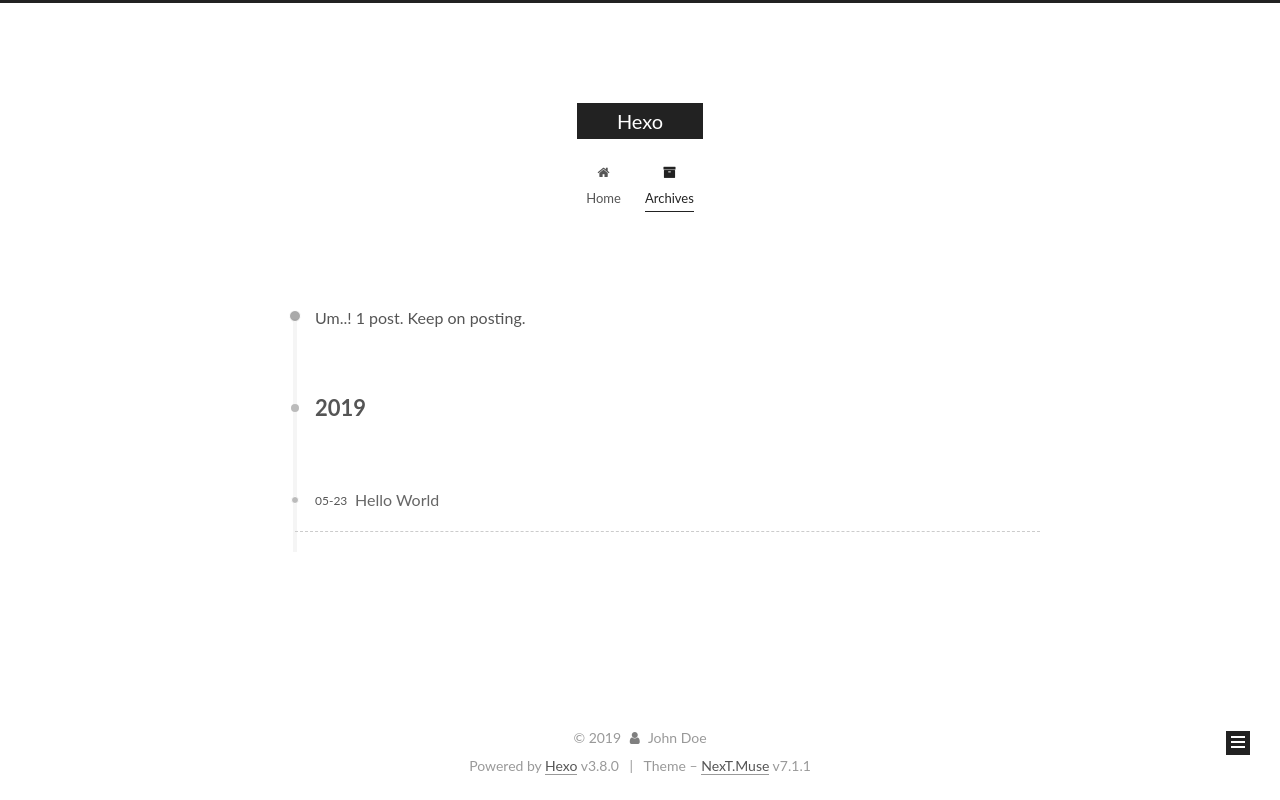
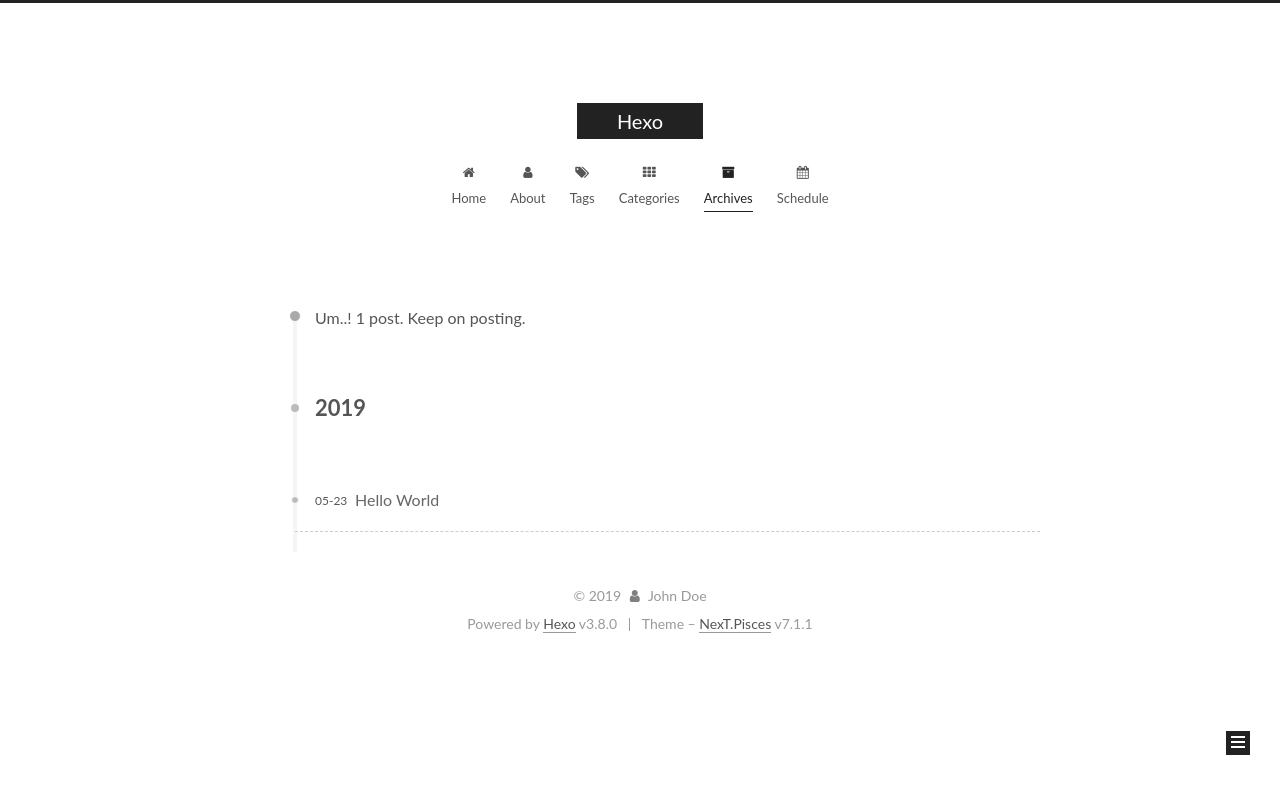
Before and after one commit to lsj731965675/lsj731965675.github.io, a plain HTML site: page archives/2019/05/index.html in a window 1280 px wide. Drawn offline with Linux system fonts and the light colour scheme.

Commit message:
Site updated: 2019-05-23 01:00:45

```diff
--- a/2019/05/23/hello-world/index.html
+++ b/2019/05/23/hello-world/index.html
@@ -14,7 +14,7 @@
 
 
 
-<html class="theme-next muse use-motion" lang>
+<html class="theme-next pisces use-motion" lang>
 <head><meta name="generator" content="Hexo 3.8.0">
   <meta charset="UTF-8">
 <meta http-equiv="X-UA-Compatible" content="IE=edge">
@@ -70,7 +70,7 @@
   var NexT = window.NexT || {};
   var CONFIG = {
     root: '/',
-    scheme: 'Muse',
+    scheme: 'Pisces',
     version: '7.1.1',
     sidebar: {"position":"left","display":"post","offset":12,"onmobile":false,"dimmer":false},
     back2top: true,
@@ -227,6 +227,57 @@
 
 
 
+          <li class="menu-item menu-item-about">
+
+
+
+
+
+
+
+
+
+    <a href="/about/" rel="section"><i class="menu-item-icon fa fa-fw fa-user"></i> <br>About</a>
+
+  </li>
+
+
+
+
+          <li class="menu-item menu-item-tags">
+
+
+
+
+
+
+
+
+
+    <a href="/tags/" rel="section"><i class="menu-item-icon fa fa-fw fa-tags"></i> <br>Tags</a>
+
+  </li>
+
+
+
+
+          <li class="menu-item menu-item-categories">
+
+
+
+
+
+
+
+
+
+    <a href="/categories/" rel="section"><i class="menu-item-icon fa fa-fw fa-th"></i> <br>Categories</a>
+
+  </li>
+
+
+
+
           <li class="menu-item menu-item-archives">
 
 
@@ -243,10 +294,24 @@
 
 
 
-    </ul>
+
+          <li class="menu-item menu-item-schedule">
 
 
 
+
+
+
+
+
+
+    <a href="/schedule/" rel="section"><i class="menu-item-icon fa fa-fw fa-calendar"></i> <br>Schedule</a>
+
+  </li>
+
+
+
+    </ul>
 
 
 
@@ -269,6 +334,9 @@
     <main id="main" class="main">
       <div class="main-inner">
         <div class="content-wrap">
+
+
+
 
           <div id="content" class="content">
 
@@ -550,7 +618,7 @@
 
 
 
-  <div class="theme-info">Theme – <a href="https://theme-next.org" class="theme-link" rel="noopener" target="_blank">NexT.Muse</a> v7.1.1</div>
+  <div class="theme-info">Theme – <a href="https://theme-next.org" class="theme-link" rel="noopener" target="_blank">NexT.Pisces</a> v7.1.1</div>
 
 
 
@@ -638,7 +706,9 @@
 
 
 
-  <script src="/js/schemes/muse.js?v=7.1.1"></script>
+  <script src="/js/affix.js?v=7.1.1"></script>
+
+  <script src="/js/schemes/pisces.js?v=7.1.1"></script>
 
 
 
--- a/archives/2019/05/index.html
+++ b/archives/2019/05/index.html
@@ -14,7 +14,7 @@
 
 
 
-<html class="theme-next muse use-motion" lang>
+<html class="theme-next pisces use-motion" lang>
 <head><meta name="generator" content="Hexo 3.8.0">
   <meta charset="UTF-8">
 <meta http-equiv="X-UA-Compatible" content="IE=edge">
@@ -70,7 +70,7 @@
   var NexT = window.NexT || {};
   var CONFIG = {
     root: '/',
-    scheme: 'Muse',
+    scheme: 'Pisces',
     version: '7.1.1',
     sidebar: {"position":"left","display":"post","offset":12,"onmobile":false,"dimmer":false},
     back2top: true,
@@ -223,6 +223,57 @@
 
 
 
+          <li class="menu-item menu-item-about">
+
+
+
+
+
+
+
+
+
+    <a href="/about/" rel="section"><i class="menu-item-icon fa fa-fw fa-user"></i> <br>About</a>
+
+  </li>
+
+
+
+
+          <li class="menu-item menu-item-tags">
+
+
+
+
+
+
+
+
+
+    <a href="/tags/" rel="section"><i class="menu-item-icon fa fa-fw fa-tags"></i> <br>Tags</a>
+
+  </li>
+
+
+
+
+          <li class="menu-item menu-item-categories">
+
+
+
+
+
+
+
+
+
+    <a href="/categories/" rel="section"><i class="menu-item-icon fa fa-fw fa-th"></i> <br>Categories</a>
+
+  </li>
+
+
+
+
           <li class="menu-item menu-item-archives menu-item-active">
 
 
@@ -239,7 +290,8 @@
 
 
 
-    </ul>
+
+          <li class="menu-item menu-item-schedule">
 
 
 
@@ -249,13 +301,13 @@
 
 
 
+    <a href="/schedule/" rel="section"><i class="menu-item-icon fa fa-fw fa-calendar"></i> <br>Schedule</a>
+
+  </li>
 
 
 
-
-
-
-
+    </ul>
 
 
 
@@ -278,6 +330,34 @@
     <main id="main" class="main">
       <div class="main-inner">
         <div class="content-wrap">
+
+
+
+
+
+
+
+
+
+
+
+
+
+
+
+
+
+
+
+
+
+
+
+
+
+
+
+
 
           <div id="content" class="content">
 
@@ -455,7 +535,7 @@
 
 
 
-  <div class="theme-info">Theme – <a href="https://theme-next.org" class="theme-link" rel="noopener" target="_blank">NexT.Muse</a> v7.1.1</div>
+  <div class="theme-info">Theme – <a href="https://theme-next.org" class="theme-link" rel="noopener" target="_blank">NexT.Pisces</a> v7.1.1</div>
 
 
 
@@ -543,7 +623,9 @@
 
 
 
-  <script src="/js/schemes/muse.js?v=7.1.1"></script>
+  <script src="/js/affix.js?v=7.1.1"></script>
+
+  <script src="/js/schemes/pisces.js?v=7.1.1"></script>
 
 
 
```
Also changed, not shown: archives/2019/index.html (+91 -9 lines), archives/index.html (+91 -9 lines), index.html (+75 -5 lines).
